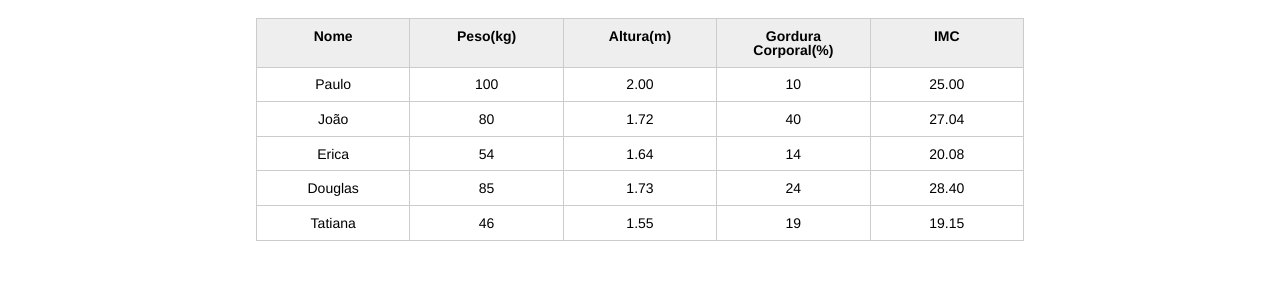
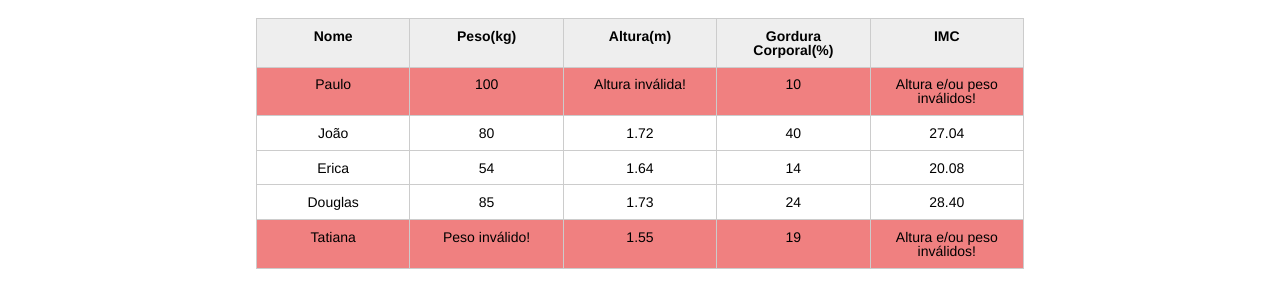
Before and after one commit to Cicero-Oliverio/AluraJavascript, a plain HTML site: page index.html in a window 1280 px wide. Shown: the part 123-430 px from the top of the page. Drawn offline with Linux system fonts and the light colour scheme.

Commit message:
Módulo 3

```diff
--- a/css/index.css
+++ b/css/index.css
@@ -132,3 +132,6 @@ button[disabled=disabled], button:disabled {
 .campo-invalido{
 	border: 1px solid red;
 }
+.paciente-invalido{
+	background-color: lightcoral;
+}
--- a/index.html
+++ b/index.html
@@ -32,7 +32,7 @@
 						<tr class="paciente" id="primeiro-paciente" >
 							<td class="info-nome">Paulo</td>
 							<td class="info-peso">100</td>
-							<td class="info-altura">2.00</td>
+							<td class="info-altura">5.00</td>
 							<td class="info-gordura">10</td>
 							<td class="info-imc">0</td>
 						</tr>
@@ -62,7 +62,7 @@
 						</tr>
 						<tr class="paciente" >
 							<td class="info-nome">Tatiana</td>
-							<td class="info-peso">46</td>
+							<td class="info-peso">4600</td>
 							<td class="info-altura">1.55</td>
 							<td class="info-gordura">19</td>
 							<td class="info-imc">0</td>
--- a/js/principal.js
+++ b/js/principal.js
@@ -24,14 +24,16 @@ for (i = 0; i < pacientes.length; i++) {
         console.log("Peso inválido!");
         tdPeso.textContent = "Peso inválido!";
         pesoEhValido = false;
-
+        paciente.classList.add("paciente-invalido");
     }
 
     if (altura <= 0 || altura >= 3) {
         console.log("Altura inválida!");
         tdAltura.textContent = "Altura inválida!";
         alturaEhValida = false;
-    }
+        paciente.classList.add("paciente-invalido");
+
+     }
 
     if (alturaEhValida && pesoEhValido) {
 
```
